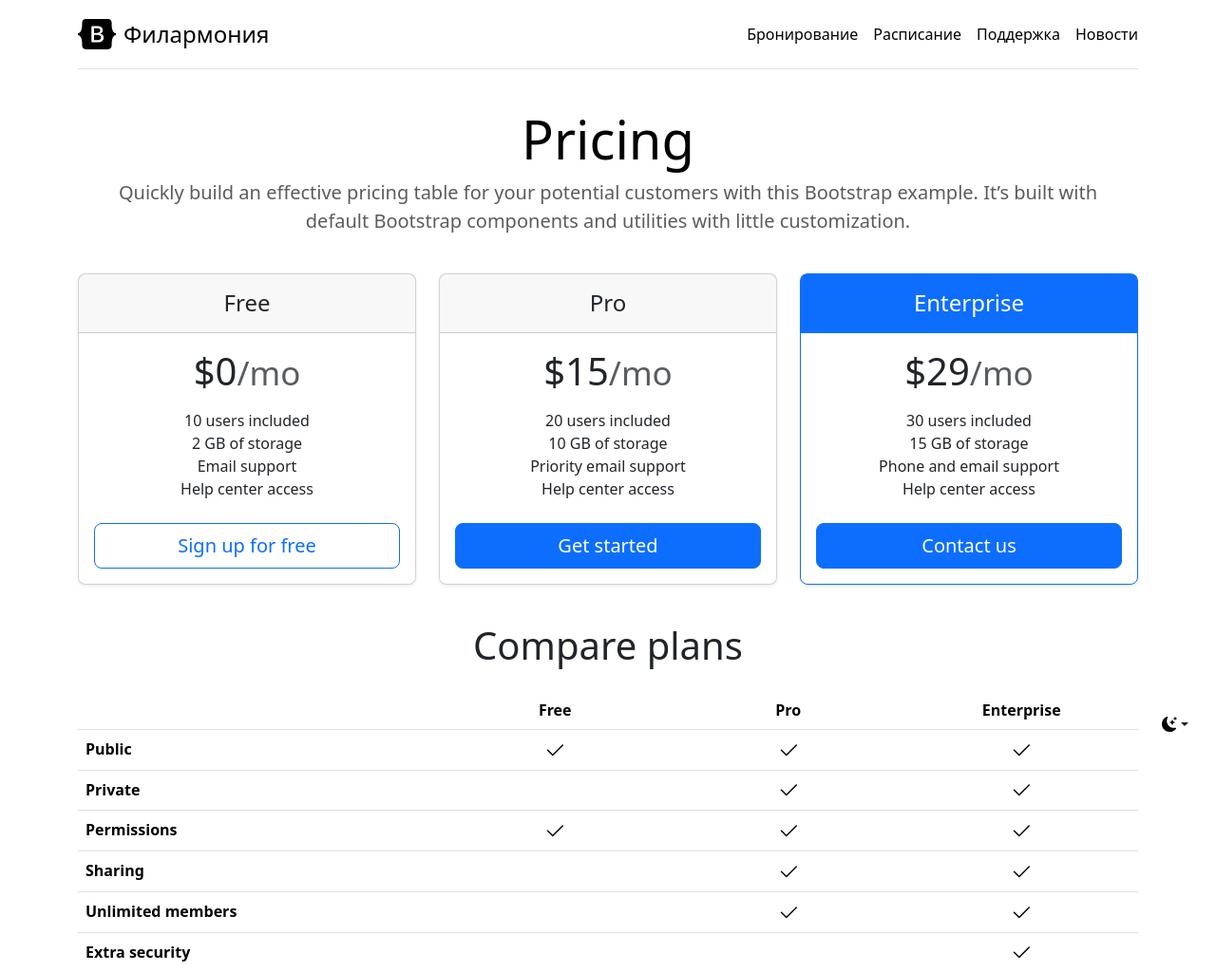
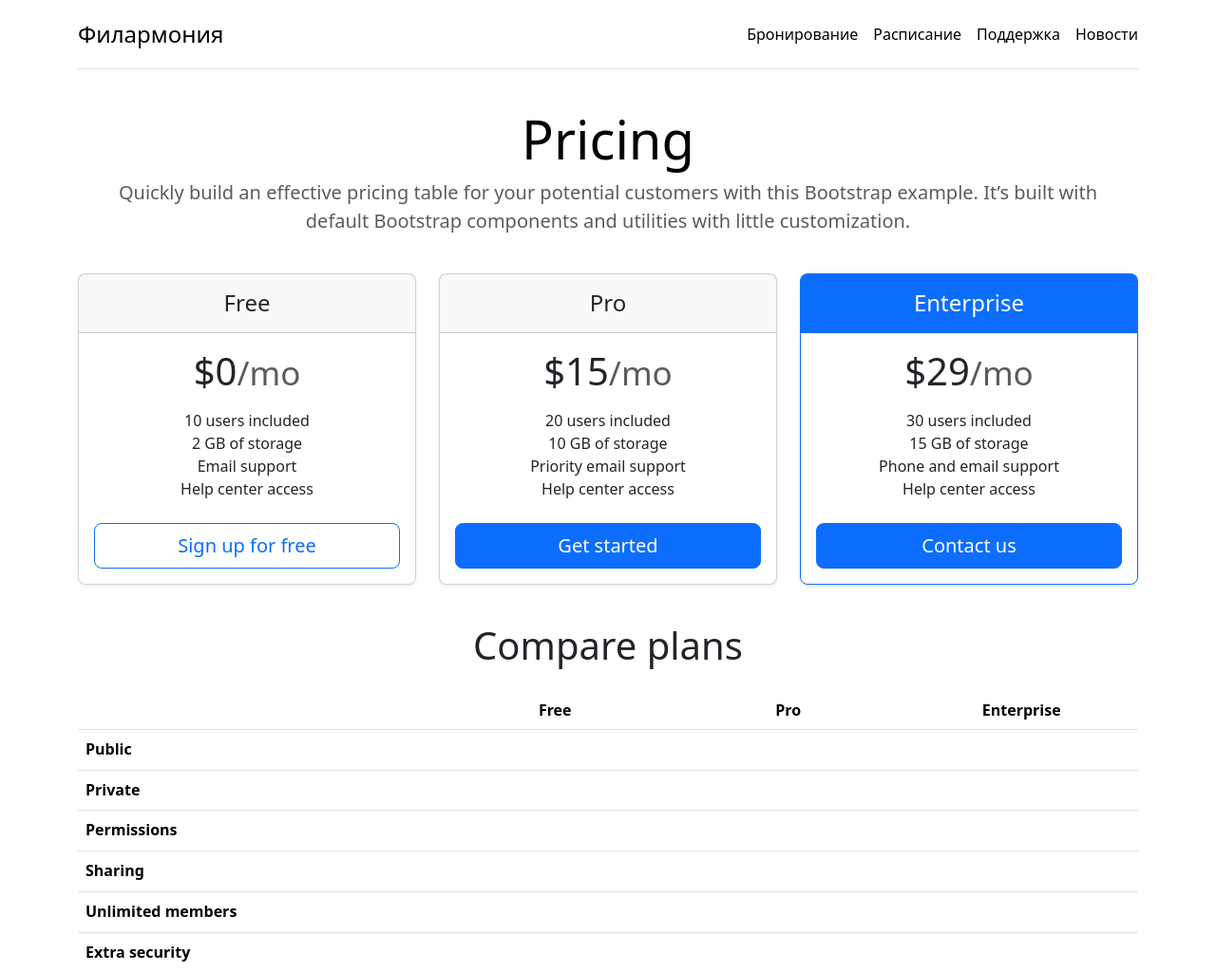
Before and after one commit to Sparki-Fluffy/tasksite, a Django app: page / in a window 1280 px wide. Shown: the top 1024 px of the page at 95% size. Run offline with Django 4.2, Linux system fonts and the light colour scheme; lists and menus that the app fills with data are empty.

Commit message:
Start editing index.html.

```diff
--- a/philharmonic/main/templates/main/index.html
+++ b/philharmonic/main/templates/main/index.html
@@ -2,65 +2,10 @@
 
 {% block title %}Главная страница{% endblock %}
 {% block content %}
-    <svg xmlns="http://www.w3.org/2000/svg" class="d-none">
-      <symbol id="check2" viewBox="0 0 16 16">
-        <path d="M13.854 3.646a.5.5 0 0 1 0 .708l-7 7a.5.5 0 0 1-.708 0l-3.5-3.5a.5.5 0 1 1 .708-.708L6.5 10.293l6.646-6.647a.5.5 0 0 1 .708 0z"></path>
-      </symbol>
-      <symbol id="circle-half" viewBox="0 0 16 16">
-        <path d="M8 15A7 7 0 1 0 8 1v14zm0 1A8 8 0 1 1 8 0a8 8 0 0 1 0 16z"></path>
-      </symbol>
-      <symbol id="moon-stars-fill" viewBox="0 0 16 16">
-        <path d="M6 .278a.768.768 0 0 1 .08.858 7.208 7.208 0 0 0-.878 3.46c0 4.021 3.278 7.277 7.318 7.277.527 0 1.04-.055 1.533-.16a.787.787 0 0 1 .81.316.733.733 0 0 1-.031.893A8.349 8.349 0 0 1 8.344 16C3.734 16 0 12.286 0 7.71 0 4.266 2.114 1.312 5.124.06A.752.752 0 0 1 6 .278z"></path>
-        <path d="M10.794 3.148a.217.217 0 0 1 .412 0l.387 1.162c.173.518.579.924 1.097 1.097l1.162.387a.217.217 0 0 1 0 .412l-1.162.387a1.734 1.734 0 0 0-1.097 1.097l-.387 1.162a.217.217 0 0 1-.412 0l-.387-1.162A1.734 1.734 0 0 0 9.31 6.593l-1.162-.387a.217.217 0 0 1 0-.412l1.162-.387a1.734 1.734 0 0 0 1.097-1.097l.387-1.162zM13.863.099a.145.145 0 0 1 .274 0l.258.774c.115.346.386.617.732.732l.774.258a.145.145 0 0 1 0 .274l-.774.258a1.156 1.156 0 0 0-.732.732l-.258.774a.145.145 0 0 1-.274 0l-.258-.774a1.156 1.156 0 0 0-.732-.732l-.774-.258a.145.145 0 0 1 0-.274l.774-.258c.346-.115.617-.386.732-.732L13.863.1z"></path>
-      </symbol>
-      <symbol id="sun-fill" viewBox="0 0 16 16">
-        <path d="M8 12a4 4 0 1 0 0-8 4 4 0 0 0 0 8zM8 0a.5.5 0 0 1 .5.5v2a.5.5 0 0 1-1 0v-2A.5.5 0 0 1 8 0zm0 13a.5.5 0 0 1 .5.5v2a.5.5 0 0 1-1 0v-2A.5.5 0 0 1 8 13zm8-5a.5.5 0 0 1-.5.5h-2a.5.5 0 0 1 0-1h2a.5.5 0 0 1 .5.5zM3 8a.5.5 0 0 1-.5.5h-2a.5.5 0 0 1 0-1h2A.5.5 0 0 1 3 8zm10.657-5.657a.5.5 0 0 1 0 .707l-1.414 1.415a.5.5 0 1 1-.707-.708l1.414-1.414a.5.5 0 0 1 .707 0zm-9.193 9.193a.5.5 0 0 1 0 .707L3.05 13.657a.5.5 0 0 1-.707-.707l1.414-1.414a.5.5 0 0 1 .707 0zm9.193 2.121a.5.5 0 0 1-.707 0l-1.414-1.414a.5.5 0 0 1 .707-.707l1.414 1.414a.5.5 0 0 1 0 .707zM4.464 4.465a.5.5 0 0 1-.707 0L2.343 3.05a.5.5 0 1 1 .707-.707l1.414 1.414a.5.5 0 0 1 0 .708z"></path>
-      </symbol>
-    </svg>
-
-    <div class="dropdown position-fixed bottom-0 end-0 mb-3 me-3 bd-mode-toggle">
-      <button class="btn btn-bd-primary py-2 dropdown-toggle d-flex align-items-center" id="bd-theme" type="button" aria-expanded="false" data-bs-toggle="dropdown" aria-label="Toggle theme (dark)">
-        <svg class="bi my-1 theme-icon-active" width="1em" height="1em"><use href="#moon-stars-fill"></use></svg>
-        <span class="visually-hidden" id="bd-theme-text">Toggle theme</span>
-      </button>
-      <ul class="dropdown-menu dropdown-menu-end shadow" aria-labelledby="bd-theme-text">
-        <li>
-          <button type="button" class="dropdown-item d-flex align-items-center" data-bs-theme-value="light" aria-pressed="false">
-            <svg class="bi me-2 opacity-50" width="1em" height="1em"><use href="#sun-fill"></use></svg>
-            Light
-            <svg class="bi ms-auto d-none" width="1em" height="1em"><use href="#check2"></use></svg>
-          </button>
-        </li>
-        <li>
-          <button type="button" class="dropdown-item d-flex align-items-center active" data-bs-theme-value="dark" aria-pressed="true">
-            <svg class="bi me-2 opacity-50" width="1em" height="1em"><use href="#moon-stars-fill"></use></svg>
-            Dark
-            <svg class="bi ms-auto d-none" width="1em" height="1em"><use href="#check2"></use></svg>
-          </button>
-        </li>
-        <li>
-          <button type="button" class="dropdown-item d-flex align-items-center" data-bs-theme-value="auto" aria-pressed="false">
-            <svg class="bi me-2 opacity-50" width="1em" height="1em"><use href="#circle-half"></use></svg>
-            Auto
-            <svg class="bi ms-auto d-none" width="1em" height="1em"><use href="#check2"></use></svg>
-          </button>
-        </li>
-      </ul>
-    </div>
-
-
-<svg xmlns="http://www.w3.org/2000/svg" class="d-none">
-  <symbol id="check" viewBox="0 0 16 16">
-    <title>Check</title>
-    <path d="M13.854 3.646a.5.5 0 0 1 0 .708l-7 7a.5.5 0 0 1-.708 0l-3.5-3.5a.5.5 0 1 1 .708-.708L6.5 10.293l6.646-6.647a.5.5 0 0 1 .708 0z"></path>
-  </symbol>
-</svg>
-
 <div class="container py-3">
   <header>
     <div class="d-flex flex-column flex-md-row align-items-center pb-3 mb-4 border-bottom">
-      <a href="/" class="d-flex align-items-center link-body-emphasis text-decoration-none">
-        <svg xmlns="http://www.w3.org/2000/svg" width="40" height="32" class="me-2" viewBox="0 0 118 94" role="img"><title>С музыкой вместе</title><path fill-rule="evenodd" clip-rule="evenodd" d="M24.509 0c-6.733 0-11.715 5.893-11.492 12.284.214 6.14-.064 14.092-2.066 20.577C8.943 39.365 5.547 43.485 0 44.014v5.972c5.547.529 8.943 4.649 10.951 11.153 2.002 6.485 2.28 14.437 2.066 20.577C12.794 88.106 17.776 94 24.51 94H93.5c6.733 0 11.714-5.893 11.491-12.284-.214-6.14.064-14.092 2.066-20.577 2.009-6.504 5.396-10.624 10.943-11.153v-5.972c-5.547-.529-8.934-4.649-10.943-11.153-2.002-6.484-2.28-14.437-2.066-20.577C105.214 5.894 100.233 0 93.5 0H24.508zM80 57.863C80 66.663 73.436 72 62.543 72H44a2 2 0 01-2-2V24a2 2 0 012-2h18.437c9.083 0 15.044 4.92 15.044 12.474 0 5.302-4.01 10.049-9.119 10.88v.277C75.317 46.394 80 51.21 80 57.863zM60.521 28.34H49.948v14.934h8.905c6.884 0 10.68-2.772 10.68-7.727 0-4.643-3.264-7.207-9.012-7.207zM49.948 49.2v16.458H60.91c7.167 0 10.964-2.876 10.964-8.281 0-5.406-3.903-8.178-11.425-8.178H49.948z" fill="currentColor"></path></svg>
+      <a href="{% url 'index' %}" class="d-flex align-items-center link-body-emphasis text-decoration-none">
         <span class="fs-4">Филармония</span>
       </a>
 
```
